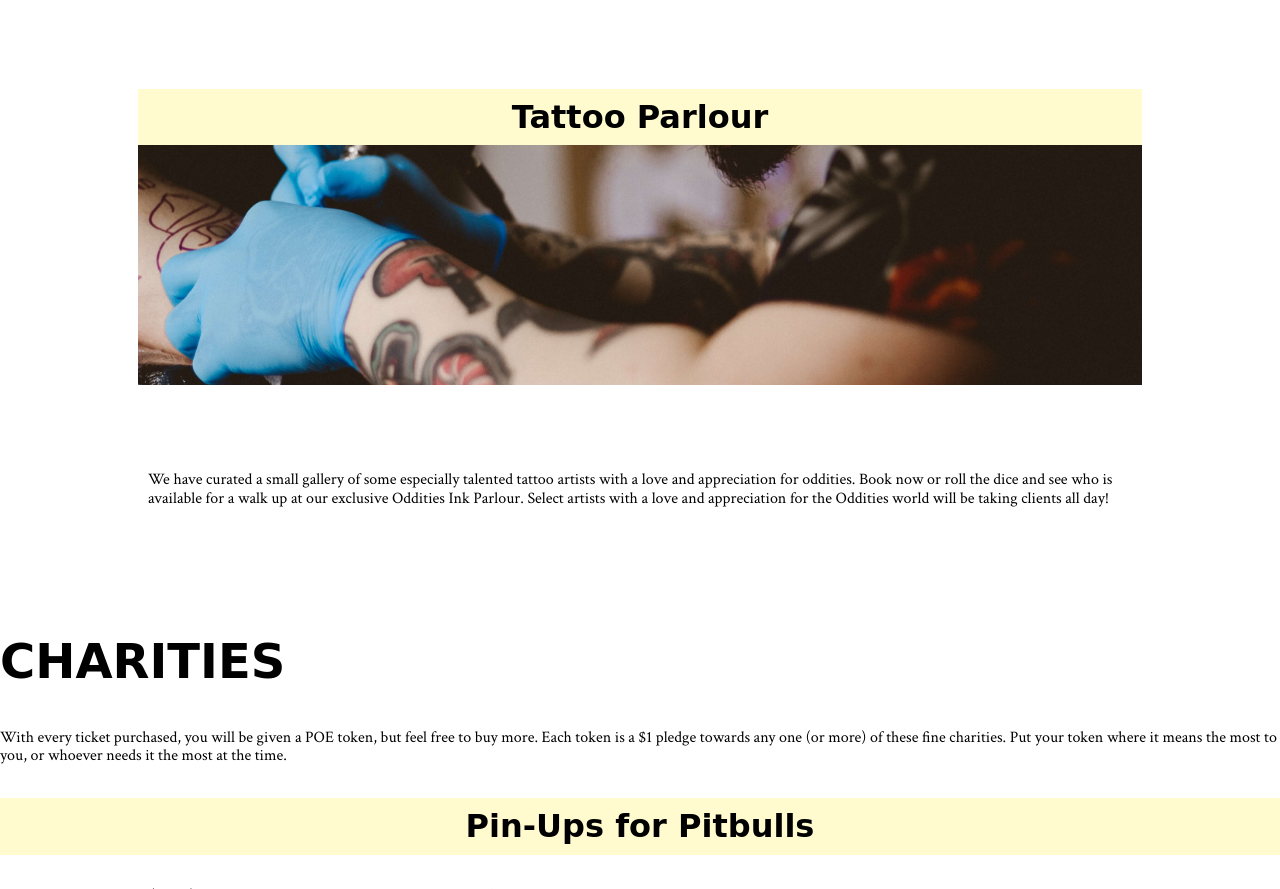
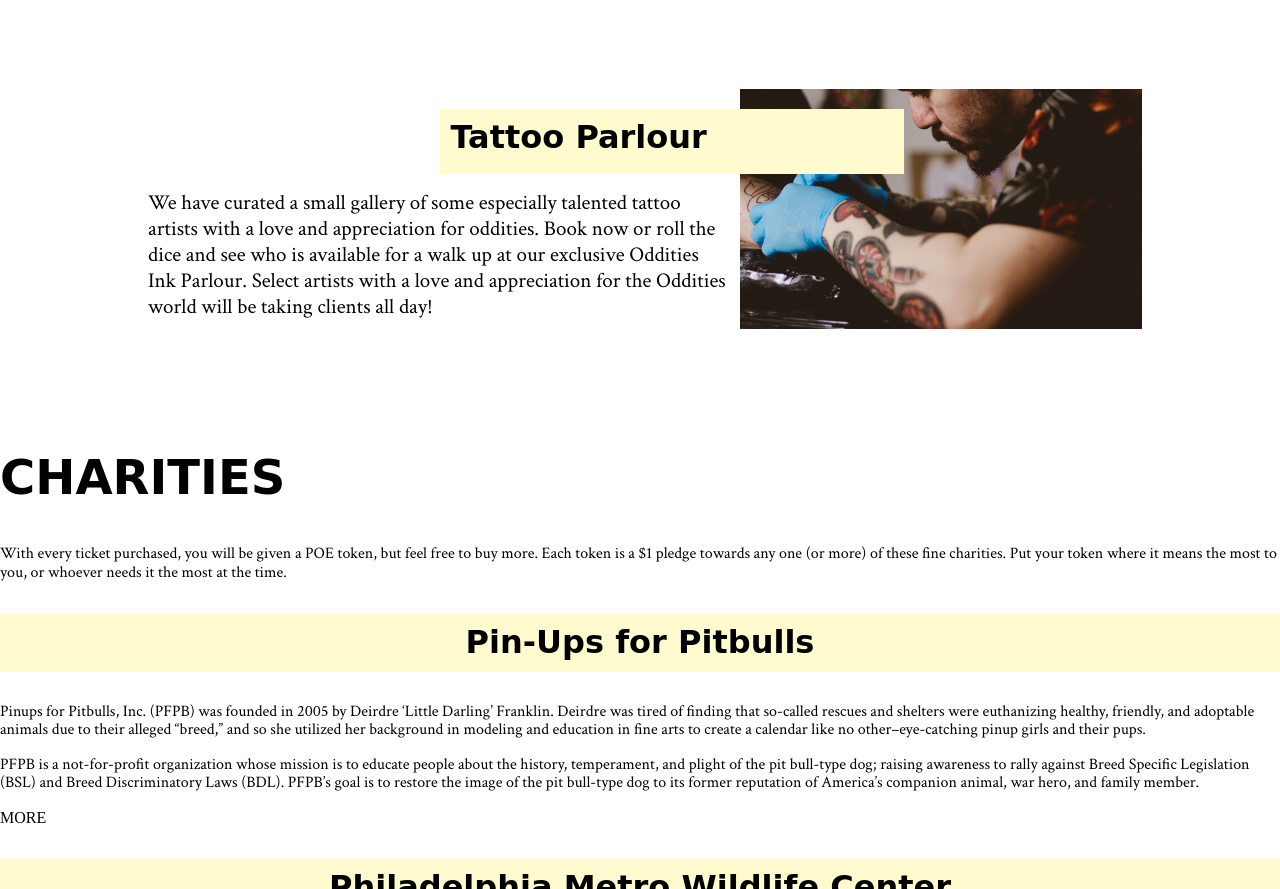
Before and after one commit to elnryng/Final, a plain HTML site: page deploy/index.html in a window 1280 px wide. Shown: the part 3669-4558 px from the top of the page. Drawn offline with nearby package versions, Linux system fonts and the light colour scheme; a web font is replaced by a local one.

Commit message:
finished section 5

```diff
--- a/dev/scss/sections/_section-5.scss
+++ b/dev/scss/sections/_section-5.scss
@@ -1,6 +1,12 @@
 //section 5
 
 #section-5{
+
+    @include lg{
+        display:grid;
+        grid-template-columns: 50px auto 50px;
+        grid-template-areas: ". section-5-container ."
+    }
 
     @include xl{
 
@@ -117,19 +123,49 @@
             }
 
             #tattoo-parlour{
+
+                @include md{
+                    display: grid;
+                    grid-template-columns: 60% 40%;
+                    grid-template-areas: " tattoo-words tattoo-tag";
+                }
+
                 >h3{
                     margin: 0px;
+
+                    @include md{
+                        grid-area: tattoo-tag;
+                        z-index: 2;
+                        height: 45px;
+                        width: 444px;
+                        text-align: left;
+                        margin: 20px -300px;
+                    }
                 }
+
+
 
                 >aside{
                     background-image: url(../img/section-5/tattoo.jpg);
                     background-position: center;
                     background-size: cover;
                     height: 30vh;
+
+                    @include md{
+                        grid-area: tattoo-tag;
+
+                    }
                 }
 
                 >p{
                     padding: 70px 10px;
+
+                    @include md{
+                        grid-area: tattoo-words;
+                        padding: 80px 10px 70px;
+                        font-size: rem-calc(21);
+                        line-height: rem-calc(26);
+                    }
                 }
             }
         }
```
Also changed, not shown: deploy/css/styles.css.
